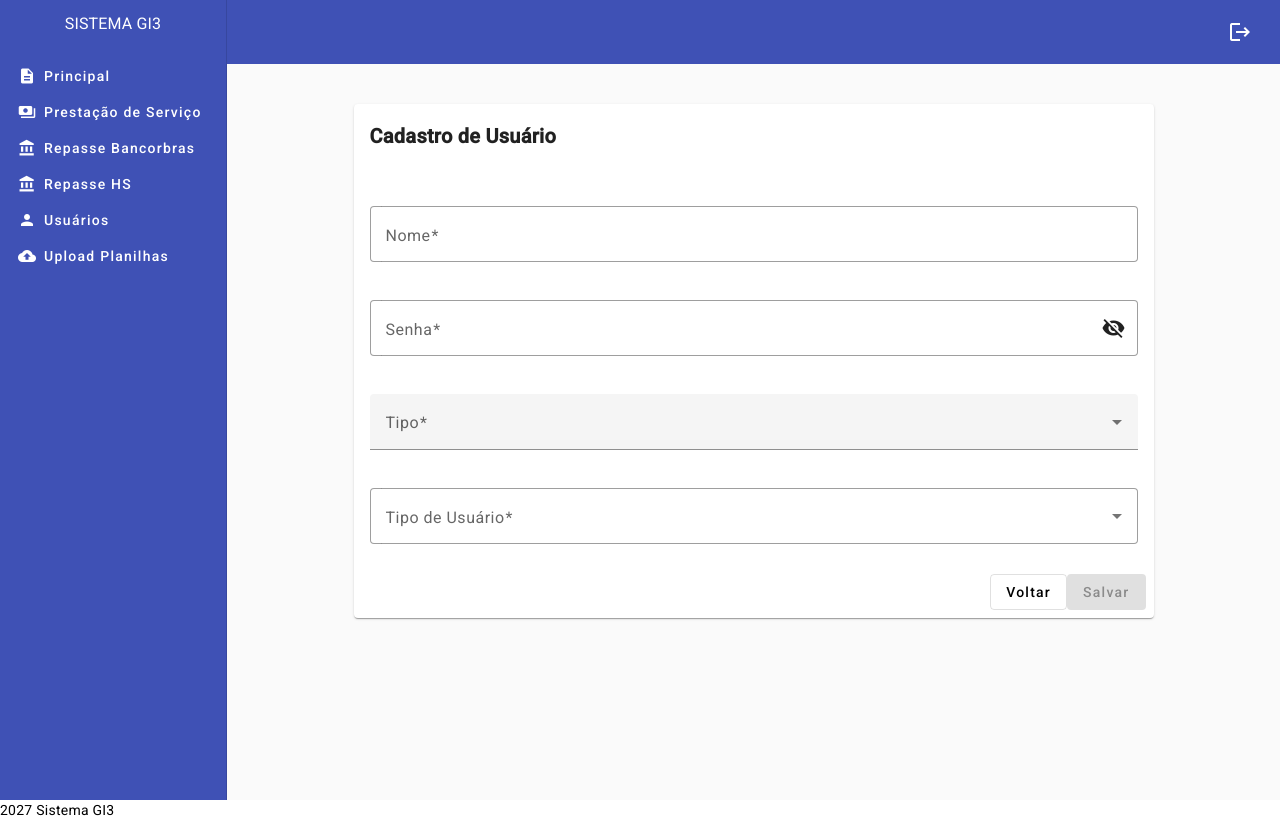
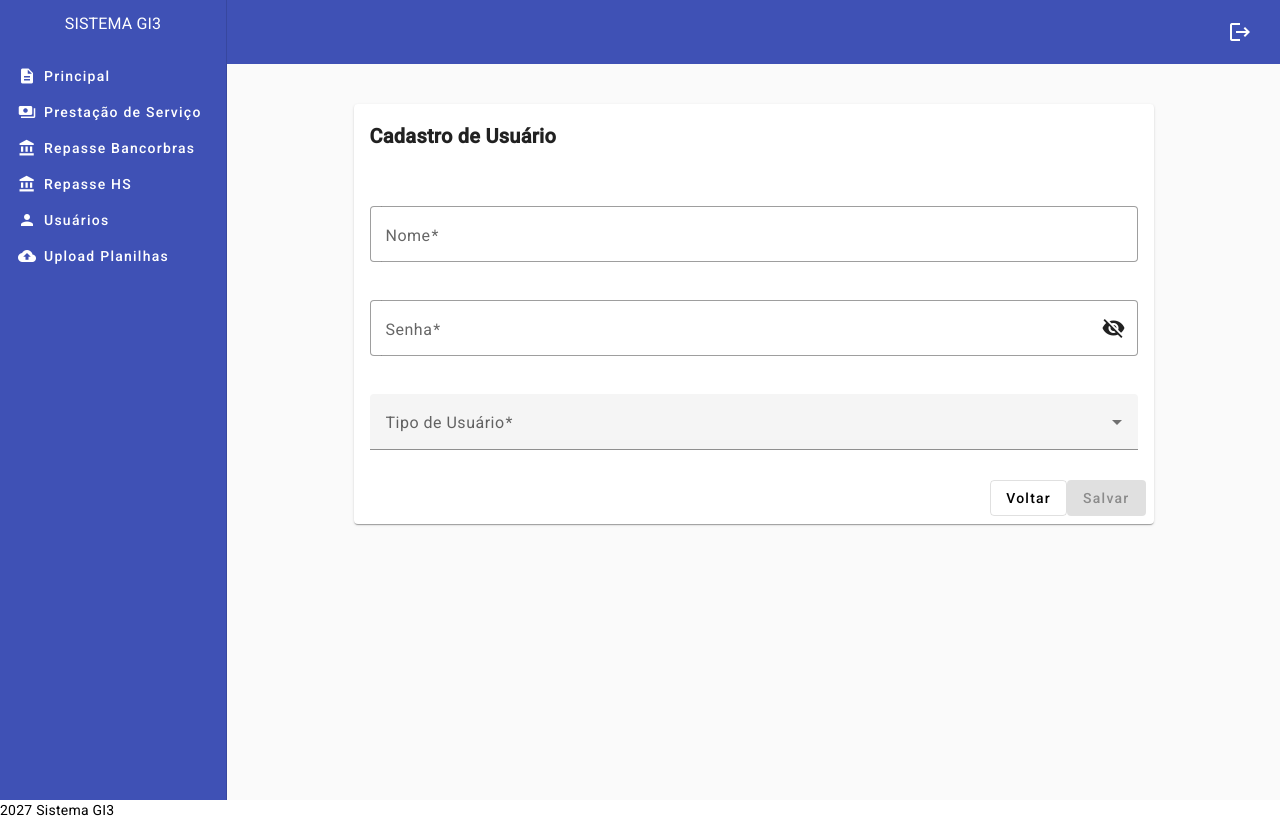
Before and after one commit to edu22snt/gi3-frontend, an Angular app: page /usuario-form in a window 1280 px wide. Built offline with nearby package versions, Linux system fonts and the light colour scheme; sample sign-in values are in the browser's storage.

Commit message:
ajustes nos forms

```diff
--- a/src/app/pages/prestacao-servico/form/prestacao-servico-form.component.html
+++ b/src/app/pages/prestacao-servico/form/prestacao-servico-form.component.html
@@ -1,4 +1,4 @@
-<form [formGroup]="form" (ngSubmit)="salvar()" class="form-container">
+<form [formGroup]="form" class="form-container">
 
   <mat-card class="title">
     <mat-card-title>Cadastro de Prestação de Serviço</mat-card-title>
--- a/src/app/pages/repasse-bancorbras/form/repasse-bancorbras-form.component.html
+++ b/src/app/pages/repasse-bancorbras/form/repasse-bancorbras-form.component.html
@@ -1,4 +1,4 @@
-<form [formGroup]="form" (ngSubmit)="salvar()" class="form-container">
+<form [formGroup]="form" class="form-container">
 
   <mat-card class="title">
     <mat-card-title>Cadastro de Repasse Bancorbrás</mat-card-title>
--- a/src/app/pages/repasse-hs/form/repasse-hs-form.component.html
+++ b/src/app/pages/repasse-hs/form/repasse-hs-form.component.html
@@ -1,4 +1,4 @@
-<form [formGroup]="form" (ngSubmit)="salvar()" class="form-container">
+<form [formGroup]="form" class="form-container">
 
   <mat-card class="title">
     <mat-card-title>Cadastro de Repasse Bancorbrás</mat-card-title>
--- a/src/app/pages/upload/upload.component.html
+++ b/src/app/pages/upload/upload.component.html
@@ -6,7 +6,6 @@
 
     <div class="upload-container">
 
-      <!-- SELECT -->
       <mat-form-field appearance="outline">
         <mat-label>Tipo da Planilha</mat-label>
         <mat-select [(value)]="tipoPlanilha">
@@ -16,7 +15,6 @@
         </mat-select>
       </mat-form-field>
 
-      <!-- BOTÃO DE ARQUIVO -->
       <button mat-stroked-button color="primary" (click)="fileInput.click()">
         Selecionar arquivo
       </button>
@@ -30,7 +28,7 @@
       />
 
       <div class="file-info" *ngIf="fileName">
-        📄 {{ fileName }}
+        {{ fileName }}
       </div>
 
       <div class="error" *ngIf="errorMessage">
--- a/src/app/pages/usuario/form/usuario-form.component.html
+++ b/src/app/pages/usuario/form/usuario-form.component.html
@@ -1,4 +1,4 @@
-<form [formGroup]="form" (ngSubmit)="salvar()" class="form-container">
+<form [formGroup]="form" class="form-container">
 
   <mat-card class="title">
     <mat-card-title>Cadastro de Usuário</mat-card-title>
@@ -25,7 +25,7 @@
         </mat-form-field>
 
         <mat-form-field>
-            <mat-label>Tipo</mat-label>
+            <mat-label>Tipo de Usuário</mat-label>
             <mat-select formControlName="roles" multiple>
                 @for (list of rolesList; track rolesList) {
                 <mat-option [value]="list.tipo">{{list.nome}}</mat-option>
@@ -33,13 +33,13 @@
             </mat-select>
         </mat-form-field>
 
-        <mat-form-field appearance="outline">
+        <!-- <mat-form-field appearance="outline">
           <mat-label>Tipo de Usuário</mat-label>
           <mat-select formControlName="roles">
             <mat-option value="ROLE_ADMIN">Administrador</mat-option>
             <mat-option value="ROLE_USER">Usuário</mat-option>
           </mat-select>
-        </mat-form-field>
+        </mat-form-field> -->
 
       </div>
 
--- a/src/app/pages/usuario/form/usuario-form.component.ts
+++ b/src/app/pages/usuario/form/usuario-form.component.ts
@@ -84,7 +84,11 @@ export class UsuarioFormComponent implements OnInit {
     if (this.form.valid) {
       const usuario: IUsuario = this.form.value;
       if(usuario.roles.length > 1) {
-
+        this.snackBar.open('Selecione apenas um tipo de usuário.', 'Fechar', {
+          duration: 3000,
+          panelClass: ['snackbar-error']
+        });
+        return;
       }
       this.service.create(usuario).subscribe({
         next: () => {
```
